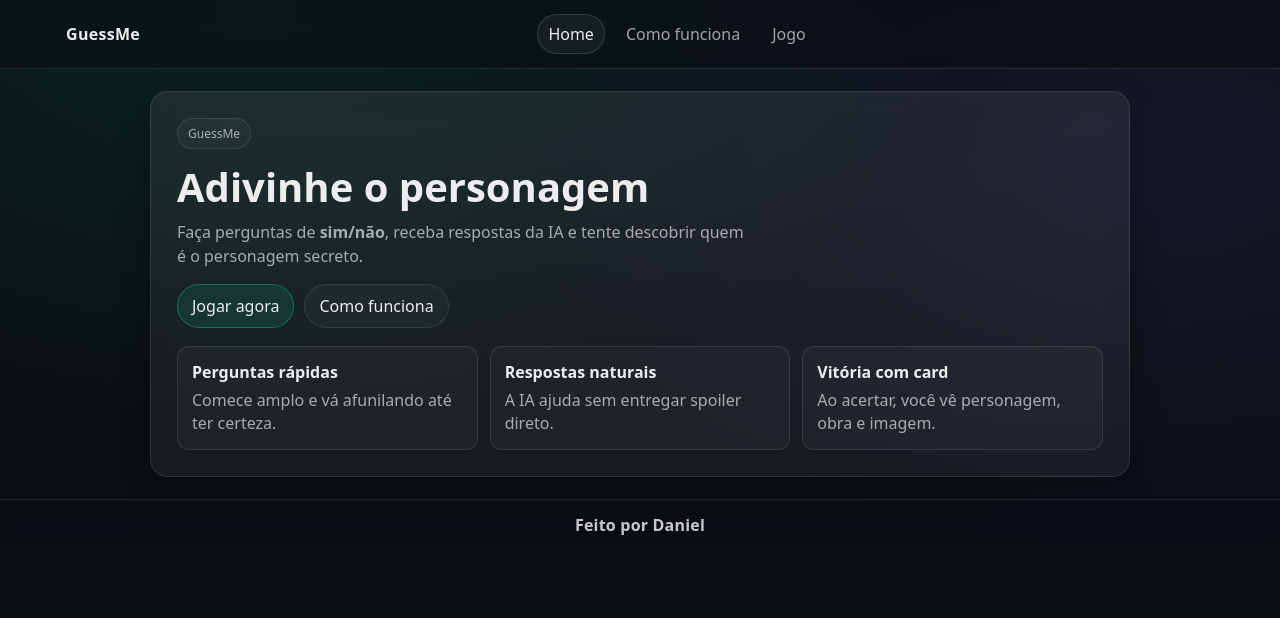
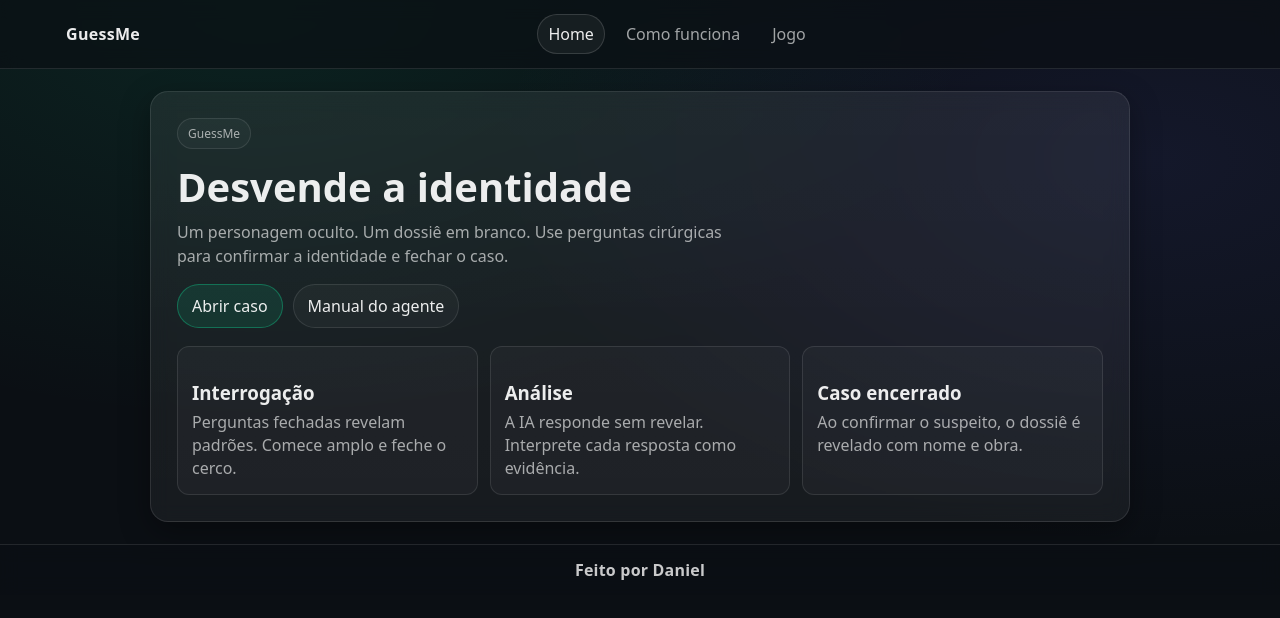
Before and after one commit to Daniel-Macedo-dev/GuessMe, a React (Vite) app in the folder guessme/: page / in a window 1280 px wide. Shown: the top 618 px of the page. Built offline with nearby package versions, Linux system fonts and the light colour scheme; no server answers.

Commit message:
feat(Home): apply investigation identity and fix card heading semantics

```diff
--- a/guessme/src/pages/Home.tsx
+++ b/guessme/src/pages/Home.tsx
@@ -10,39 +10,39 @@ export default function Home() {
         <section className="panel hero">
           <div className="heroBadge">GuessMe</div>
 
-          <h1 className="heroTitle">Adivinhe o personagem</h1>
+          <h1 className="heroTitle">Desvende a identidade</h1>
 
           <p className="heroText">
-            Faça perguntas de <b>sim/não</b>, receba respostas da IA e tente
-            descobrir quem é o personagem secreto.
+            Um personagem oculto. Um dossiê em branco. Use perguntas
+            cirúrgicas para confirmar a identidade e fechar o caso.
           </p>
 
           <div className="heroActions">
             <Link className="btn btn-primary" to="/game">
-              Jogar agora
+              Abrir caso
             </Link>
             <Link className="btn" to="/how-it-works">
-              Como funciona
+              Manual do agente
             </Link>
           </div>
 
           <div className="heroGrid">
             <div className="card">
-              <div className="cardTitle">Perguntas rápidas</div>
+              <h3 className="cardTitle">Interrogação</h3>
               <div className="cardText">
-                Comece amplo e vá afunilando até ter certeza.
+                Perguntas fechadas revelam padrões. Comece amplo e feche o cerco.
               </div>
             </div>
             <div className="card">
-              <div className="cardTitle">Respostas naturais</div>
+              <h3 className="cardTitle">Análise</h3>
               <div className="cardText">
-                A IA ajuda sem entregar spoiler direto.
+                A IA responde sem revelar. Interprete cada resposta como evidência.
               </div>
             </div>
             <div className="card">
-              <div className="cardTitle">Vitória com card</div>
+              <h3 className="cardTitle">Caso encerrado</h3>
               <div className="cardText">
-                Ao acertar, você vê personagem, obra e imagem.
+                Ao confirmar o suspeito, o dossiê é revelado com nome e obra.
               </div>
             </div>
           </div>
```
